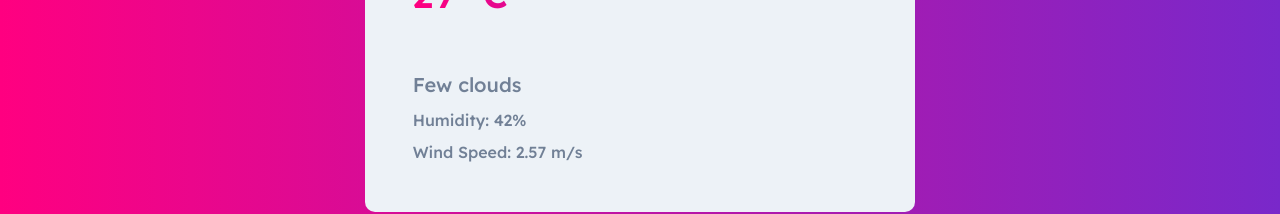
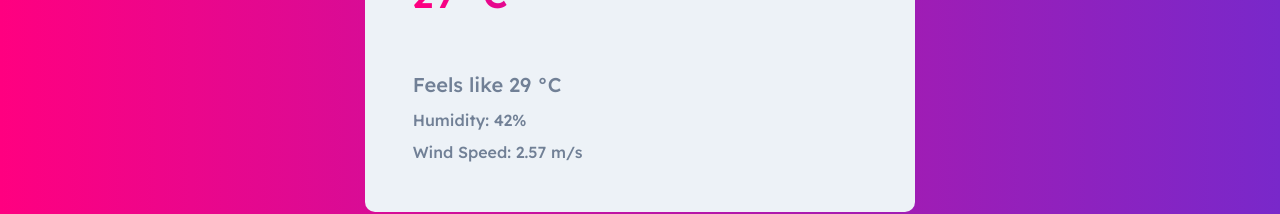
Before and after one commit to ryuuwiz/next-weather, a Next.js app: page / in a window 1280 px wide. Shown: the part 368-582 px from the top of the page. Built offline with nearby package versions, Linux system fonts and the light colour scheme; no server answers.

Commit message:
feat: add custom hooks useweather

```diff
--- a/components/Content.tsx
+++ b/components/Content.tsx
@@ -18,7 +18,7 @@ const Content = () => {
       </Stack>
       <Stack spacing={2} p={2}>
         <Text color="gray.500" fontSize="xl" fontWeight="medium">
-          Few clouds
+          Feels like 29 °C
         </Text>
         <Text color="gray.500" fontSize="md" fontWeight="medium">
           Humidity: 42%
--- /dev/null
+++ b/hooks/fetcher.ts
@@ -0,0 +1,5 @@
+import axios from "axios";
+
+const fetcher = (url: any) => axios.get(url).then((res) => res.data);
+
+export default fetcher;
--- /dev/null
+++ b/hooks/useWeather.tsx
@@ -0,0 +1,19 @@
+import useSWR from "swr";
+import fetcher from "./fetcher";
+
+const useWeather = (city: string, api_key: string) => {
+  const { data, error } = useSWR(
+    city
+      ? `https://api.openweathermap.org/data/2.5/weather?q=${city}&appid=${api_key}&units=metric`
+      : null,
+    fetcher
+  );
+
+  return {
+    weather: data,
+    isLoading: !error && !data,
+    isError: error,
+  };
+};
+
+export default useWeather;
--- a/pages/index.tsx
+++ b/pages/index.tsx
@@ -8,26 +8,8 @@ import Form from "../components/Form";
 import Content from "../components/Content";
 import Footer from "../components/Footer";
 
-import axios from "axios";
-import useSWR from "swr";
 import { useState } from "react";
-
-const fetcher = (url: any) => axios.get(url).then((res) => res.data);
-
-const useWeather = (city: string, api_key: string) => {
-  const { data, error } = useSWR(
-    city
-      ? `https://api.openweathermap.org/data/2.5/weather?q=${city}&appid=${api_key}&units=metric`
-      : null,
-    fetcher
-  );
-
-  return {
-    weather: data,
-    isLoading: !error && !data,
-    isError: error,
-  };
-};
+import useWeather from "../hooks/useWeather";
 
 const Home: NextPage = ({
   API_KEY,
```
